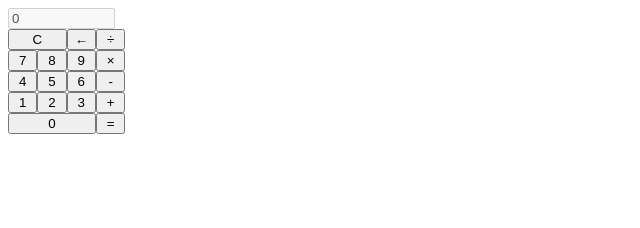
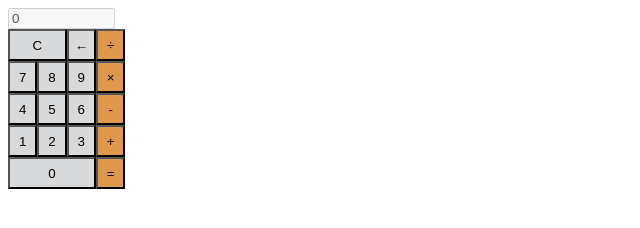
Before and after one commit to sandr0o/js-calculator, a plain HTML site: page index.html in a window 1280 px wide. Shown: the whole page, without its empty margins (0-640 px from the left). Drawn offline with Linux system fonts and the light colour scheme.

Commit message:
Feat: Deploy js-calculator css

```diff
--- a/index.html
+++ b/index.html
@@ -15,27 +15,27 @@
     <input type="text" class="display-box" value="0" disabled />
 
     <div class="calculator">
-      <button class="first-line" id="c-button">C</button>
-      <button class="first-line">←</button>
-      <button class="first-line">÷</button>
+      <button class="first-line other-than-operator" id="c-button">C</button>
+      <button class="first-line other-than-operator">←</button>
+      <button class="first-line operator">÷</button>
 
-      <button>7</button>
-      <button>8</button>
-      <button>9</button>
-      <button>×</button>
+      <button class="other-than-operator">7</button>
+      <button class="other-than-operator">8</button>
+      <button class="other-than-operator">9</button>
+      <button class="operator">×</button>
 
-      <button>4</button>
-      <button>5</button>
-      <button>6</button>
-      <button>-</button>
+      <button class="other-than-operator">4</button>
+      <button class="other-than-operator">5</button>
+      <button class="other-than-operator">6</button>
+      <button class="operator">-</button>
 
-      <button>1</button>
-      <button>2</button>
-      <button>3</button>
-      <button>+</button>
+      <button class="other-than-operator">1</button>
+      <button class="other-than-operator">2</button>
+      <button class="other-than-operator">3</button>
+      <button class="operator">+</button>
 
-      <button id="last-button">0</button>
-      <button>=</button>
+      <button id="last-button" class="other-than-operator">0</button>
+      <button class="operator">=</button>
     </div>
   </body>
 </html>
--- a/style.css
+++ b/style.css
@@ -2,6 +2,7 @@
   display: grid;
   grid-template-columns: 1fr 1fr 1fr 1fr;
   position: absolute;
+  height: 20%;
 }
 
 .display-box {
@@ -15,3 +16,11 @@
 #last-button {
   grid-column: span 3;
 }
+
+.other-than-operator {
+  background-color: #d8d9db;
+}
+
+.operator {
+  background-color: #df974c;
+}
```
